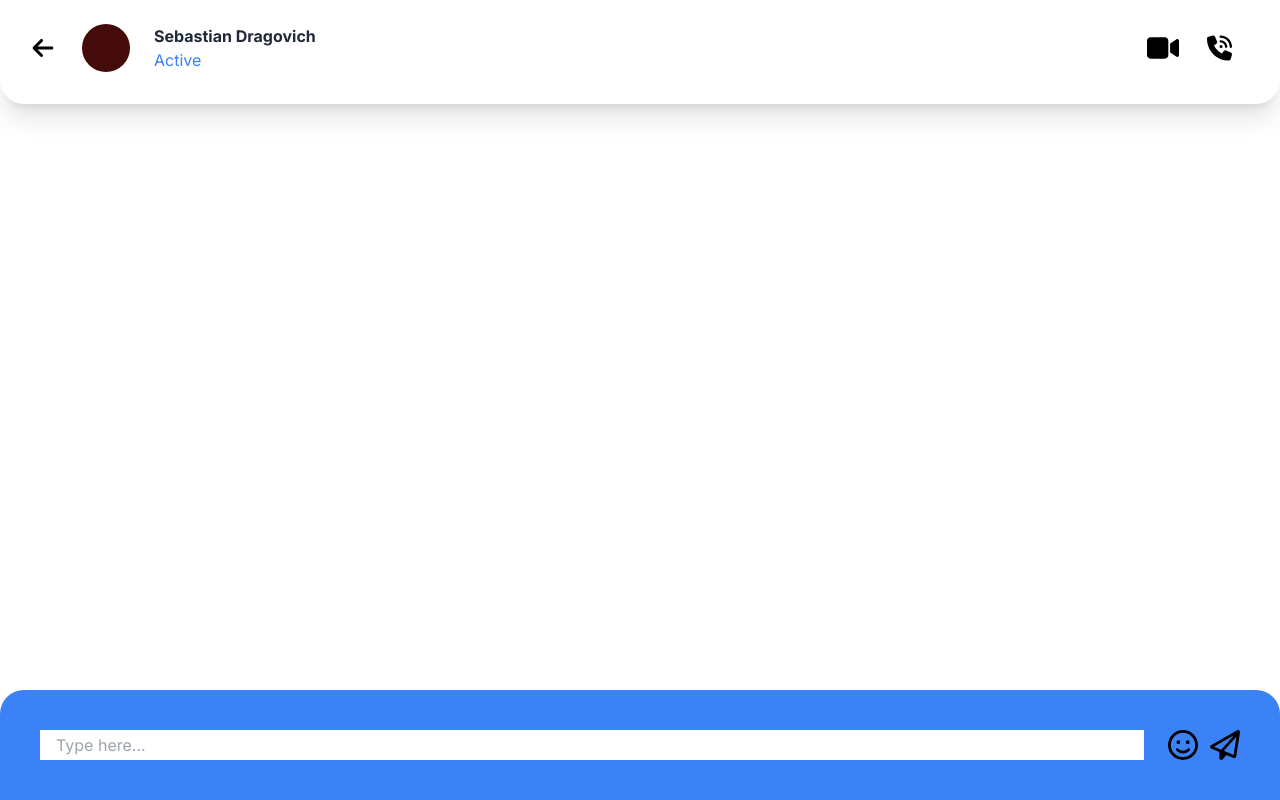
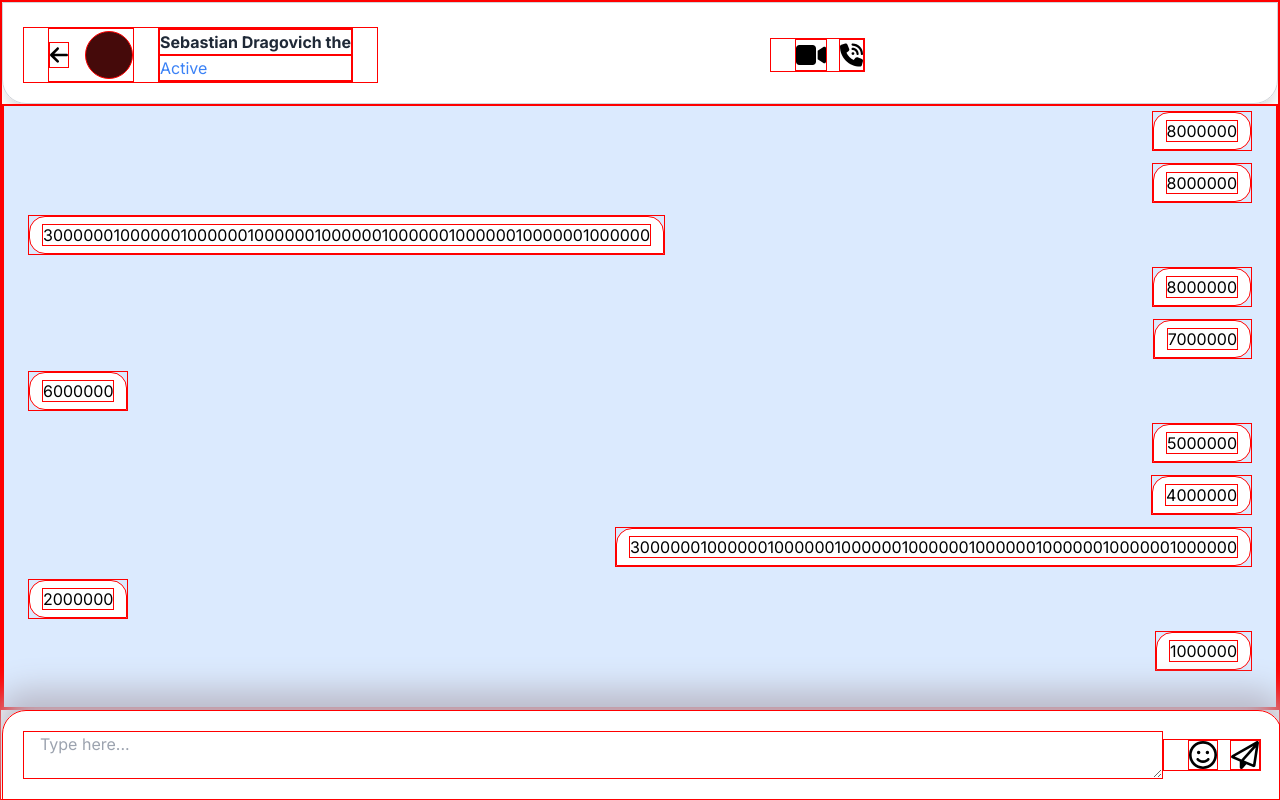
Before and after one commit to instamenta/pocket-chat, a Next.js app: page /chat/1 in a window 1280 px wide. Built offline with nearby package versions, Linux system fonts and the light colour scheme.

Commit message:
added chat page with approporate scroll formatting

```diff
--- a/src/app/chat/[id]/page.tsx
+++ b/src/app/chat/[id]/page.tsx
@@ -2,75 +2,162 @@
 
 import React from 'react';
 
+const initialState = [
+  { sender: 'sender', text: '1000000' },
+  { sender: 'user', text: '2000000' },
+  { sender: 'sender', text: '300000010000001000000100000010000001000000100000010000001000000' },
+  { sender: 'sender', text: '4000000' },
+  { sender: 'sender', text: '5000000' },
+  { sender: 'user', text: '6000000' },
+  { sender: 'sender', text: '7000000' },
+  { sender: 'sender', text: '8000000' },
+  { sender: 'user', text: '300000010000001000000100000010000001000000100000010000001000000' },
+  { sender: 'sender', text: '8000000' },
+  { sender: 'sender', text: '8000000' },
+  { sender: 'sender', text: '8000000' },
+  { sender: 'sender', text: '8000000' },
+  { sender: 'sender', text: '8000000' },
+  { sender: 'sender', text: '8000000' },
+  { sender: 'sender', text: '8000000' },
+  { sender: 'sender', text: '8000000' },
+  { sender: 'sender', text: '11208000000' }
+];
+
 export default function Chat() {
+  const [text, setText] = React.useState<string>('');
+  const [messages, setMessages] = React.useState(initialState);
+
+  const textRef = React.useRef<HTMLTextAreaElement>(null);
+  const chatContainerRef = React.useRef(null);
+
+  const handleScroll = () => {
+    const chatContainer = chatContainerRef.current;
+    const isAtBottom = chatContainer.scrollHeight - chatContainer.scrollTop === chatContainer.clientHeight;
+
+    !isAtBottom ? chatContainer.style.overflowY = 'hidden' : chatContainer.style.overflowY = 'auto';
+  };
+
+  React.useEffect(() => {
+    const chatContainer = chatContainerRef.current;
+    chatContainer.scrollTop = chatContainer.scrollHeight;
+  }, [messages]);
+
+
+  React.useEffect(() => {
+    const textarea = textRef.current;
+    textarea!.style.height = 'auto';
+    textarea!.style.height = textarea!.scrollHeight + 'px';
+  }, [text]);
+
+  React.useEffect(() => {
+    const chatContainer = chatContainerRef.current;
+    chatContainer.scrollTop = chatContainer.scrollHeight;
+  }, []);
+
   return (
     <>
-      <section className="flex h-full w-full flex-row justify-between rounded-b-3xl border-gray-300 px-5 py-5 pt-6 shadow-xl">
+      {/* Navigation Container*/}
+      <nav
+        className="flex h-full w-full flex-row justify-between rounded-b-3xl border-gray-300 px-5 py-5 pt-6 shadow-xl">
+        {/* Information Navigation Container */}
         <div className="flex flex-row">
-          <div className="flex h-full flex-row content-center pr-6">
-            <div className="mb-3 border-b-cyan-700 p-4 pr-8 transition-all  hover:-translate-x-2 hover:scale-125">
+          <div className="mx-6 flex h-full flex-row content-center items-center">
             <svg
+              className="transition-transform hover:-translate-x-3 hover:scale-x-150 hover:scale-y-125"
               xmlns="http://www.w3.org/2000/svg"
-                height="16"
-                width="14"
               viewBox="0 0 448 512"
-                className="scale-150"
+              width="20"
+              height="26"
             >
-                <path d="M9.4 233.4c-12.5 12.5-12.5 32.8 0 45.3l160 160c12.5 12.5 32.8 12.5 45.3 0s12.5-32.8 0-45.3L109.2 288 416 288c17.7 0 32-14.3 32-32s-14.3-32-32-32l-306.7 0L214.6 118.6c12.5-12.5 12.5-32.8 0-45.3s-32.8-12.5-45.3 0l-160 160z" />
+              <path
+                d="M9.4 233.4c-12.5 12.5-12.5 32.8 0 45.3l160 160c12.5 12.5 32.8 12.5 45.3 0s12.5-32.8 0-45.3L109.2 288 416 288c17.7 0 32-14.3 32-32s-14.3-32-32-32l-306.7 0L214.6 118.6c12.5-12.5 12.5-32.8 0-45.3s-32.8-12.5-45.3 0l-160 160z" />
             </svg>
-            </div>
-            <div className="h-12 w-12 rounded-full bg-red-950" />
+            <div className="ml-4 h-12 w-12 rounded-full bg-red-950" />
           </div>
 
-          <div className="flex w-full flex-col">
+          <div className="mr-6 flex  w-full flex-col">
             <p className="text-nowrap font-bold text-gray-800">
-              Sebastian Dragovich
+              Sebastian Dragovich the{' '}
             </p>
             <p className="font-normal text-blue-500">Active</p>
           </div>
         </div>
 
-        <div className="flex h-full flex-row justify-center px-5 py-2">
-          <div className="pr-5">
+        {/* Operations Icons Navigation Container */}
+        <div className="m-auto flex flex-row gap-3 pl-6">
+          {/* Video Chat Icon */}
           <svg
             xmlns="http://www.w3.org/2000/svg"
             height="32"
             width="32"
             viewBox="0 0 576 512"
           >
-              <path d="M0 128C0 92.7 28.7 64 64 64H320c35.3 0 64 28.7 64 64V384c0 35.3-28.7 64-64 64H64c-35.3 0-64-28.7-64-64V128zM559.1 99.8c10.4 5.6 16.9 16.4 16.9 28.2V384c0 11.8-6.5 22.6-16.9 28.2s-23 5-32.9-1.6l-96-64L416 337.1V320 192 174.9l14.2-9.5 96-64c9.8-6.5 22.4-7.2 32.9-1.6z" />
+            <path
+              d="M0 128C0 92.7 28.7 64 64 64H320c35.3 0 64 28.7 64 64V384c0 35.3-28.7 64-64 64H64c-35.3 0-64-28.7-64-64V128zM559.1 99.8c10.4 5.6 16.9 16.4 16.9 28.2V384c0 11.8-6.5 22.6-16.9 28.2s-23 5-32.9-1.6l-96-64L416 337.1V320 192 174.9l14.2-9.5 96-64c9.8-6.5 22.4-7.2 32.9-1.6z" />
           </svg>
-          </div>
-          <div className="px-2">
+          {/* Voice Call Icon */}
           <svg
             xmlns="http://www.w3.org/2000/svg"
             height="32"
             width="25"
             viewBox="0 0 512 512"
           >
-              <path d="M280 0C408.1 0 512 103.9 512 232c0 13.3-10.7 24-24 24s-24-10.7-24-24c0-101.6-82.4-184-184-184c-13.3 0-24-10.7-24-24s10.7-24 24-24zm8 192a32 32 0 1 1 0 64 32 32 0 1 1 0-64zm-32-72c0-13.3 10.7-24 24-24c75.1 0 136 60.9 136 136c0 13.3-10.7 24-24 24s-24-10.7-24-24c0-48.6-39.4-88-88-88c-13.3 0-24-10.7-24-24zM117.5 1.4c19.4-5.3 39.7 4.6 47.4 23.2l40 96c6.8 16.3 2.1 35.2-11.6 46.3L144 207.3c33.3 70.4 90.3 127.4 160.7 160.7L345 318.7c11.2-13.7 30-18.4 46.3-11.6l96 40c18.6 7.7 28.5 28 23.2 47.4l-24 88C481.8 499.9 466 512 448 512C200.6 512 0 311.4 0 64C0 46 12.1 30.2 29.5 25.4l88-24z" />
+            <path
+              d="M280 0C408.1 0 512 103.9 512 232c0 13.3-10.7 24-24 24s-24-10.7-24-24c0-101.6-82.4-184-184-184c-13.3 0-24-10.7-24-24s10.7-24 24-24zm8 192a32 32 0 1 1 0 64 32 32 0 1 1 0-64zm-32-72c0-13.3 10.7-24 24-24c75.1 0 136 60.9 136 136c0 13.3-10.7 24-24 24s-24-10.7-24-24c0-48.6-39.4-88-88-88c-13.3 0-24-10.7-24-24zM117.5 1.4c19.4-5.3 39.7 4.6 47.4 23.2l40 96c6.8 16.3 2.1 35.2-11.6 46.3L144 207.3c33.3 70.4 90.3 127.4 160.7 160.7L345 318.7c11.2-13.7 30-18.4 46.3-11.6l96 40c18.6 7.7 28.5 28 23.2 47.4l-24 88C481.8 499.9 466 512 448 512C200.6 512 0 311.4 0 64C0 46 12.1 30.2 29.5 25.4l88-24z" />
           </svg>
         </div>
+      </nav>
+
+      {/* CHAT MESSAGES SECTION */}
+      <section className="flex max-h-screen w-full bg-blue-100" style={{ height: 'calc(100vh - 195px)' }}
+               ref={chatContainerRef}
+               onScroll={handleScroll}
+      >
+        <article className="overflow-y-scroll flex flex-col-reverse p-6 w-full text-pretty">
+          {messages.map((message, index) => (
+            <div className={`mb-3 ${message.sender === 'user' ? 'self-start' : 'self-end'}`} key={index}>
+              <div className={`bg-white px-3 py-1.5 rounded-2xl ${
+                message.sender === 'user' ? 'rounded-br-none' : 'rounded-bl-none'}`}
+              >
+                <span className="min-w-0">{message.text}</span>
               </div>
+            </div>
+
+          ))}
+        </article>
       </section>
-      <section className="fixed bottom-0 flex w-full flex-row rounded-t-3xl bg-blue-500 p-10 shadow-xl">
-        <input className="w-full pl-4" placeholder="Type here..." />
-        <div className="flex flex-row gap-3 pl-6">
+
+      {/* SEND MESSAGE CONTAINER */}
+      <section className="top-shadow fixed bottom-0 flex w-full flex-row rounded-t-3xl p-5 ">
+        {/* Message Input */}
+        <textarea
+          className="h-auto w-full overflow-y-hidden pl-4 outline-none"
+          placeholder="Type here..."
+          onChange={(event) => setText(event.target.value)}
+          value={text}
+          ref={textRef}
+        />
+        {/* Options Container */}
+        <div className="m-auto flex flex-row gap-3 pl-6">
+          {/* Emoji Picker Icon */}
           <svg
             xmlns="http://www.w3.org/2000/svg"
             height="30"
             width="30"
             viewBox="0 0 512 512"
           >
-            <path d="M464 256A208 208 0 1 0 48 256a208 208 0 1 0 416 0zM0 256a256 256 0 1 1 512 0A256 256 0 1 1 0 256zm177.6 62.1C192.8 334.5 218.8 352 256 352s63.2-17.5 78.4-33.9c9-9.7 24.2-10.4 33.9-1.4s10.4 24.2 1.4 33.9c-22 23.8-60 49.4-113.6 49.4s-91.7-25.5-113.6-49.4c-9-9.7-8.4-24.9 1.4-33.9s24.9-8.4 33.9 1.4zM144.4 208a32 32 0 1 1 64 0 32 32 0 1 1 -64 0zm192-32a32 32 0 1 1 0 64 32 32 0 1 1 0-64z" />
+            <path
+              d="M464 256A208 208 0 1 0 48 256a208 208 0 1 0 416 0zM0 256a256 256 0 1 1 512 0A256 256 0 1 1 0 256zm177.6 62.1C192.8 334.5 218.8 352 256 352s63.2-17.5 78.4-33.9c9-9.7 24.2-10.4 33.9-1.4s10.4 24.2 1.4 33.9c-22 23.8-60 49.4-113.6 49.4s-91.7-25.5-113.6-49.4c-9-9.7-8.4-24.9 1.4-33.9s24.9-8.4 33.9 1.4zM144.4 208a32 32 0 1 1 64 0 32 32 0 1 1 -64 0zm192-32a32 32 0 1 1 0 64 32 32 0 1 1 0-64z" />
           </svg>
+          {/* Send Message Icon */}
           <svg
             xmlns="http://www.w3.org/2000/svg"
             height="30"
             width="30"
             viewBox="0 0 512 512"
           >
-            <path d="M16.1 260.2c-22.6 12.9-20.5 47.3 3.6 57.3L160 376V479.3c0 18.1 14.6 32.7 32.7 32.7c9.7 0 18.9-4.3 25.1-11.8l62-74.3 123.9 51.6c18.9 7.9 40.8-4.5 43.9-24.7l64-416c1.9-12.1-3.4-24.3-13.5-31.2s-23.3-7.5-34-1.4l-448 256zm52.1 25.5L409.7 90.6 190.1 336l1.2 1L68.2 285.7zM403.3 425.4L236.7 355.9 450.8 116.6 403.3 425.4z" />
+            <path
+              d="M16.1 260.2c-22.6 12.9-20.5 47.3 3.6 57.3L160 376V479.3c0 18.1 14.6 32.7 32.7 32.7c9.7 0 18.9-4.3 25.1-11.8l62-74.3 123.9 51.6c18.9 7.9 40.8-4.5 43.9-24.7l64-416c1.9-12.1-3.4-24.3-13.5-31.2s-23.3-7.5-34-1.4l-448 256zm52.1 25.5L409.7 90.6 190.1 336l1.2 1L68.2 285.7zM403.3 425.4L236.7 355.9 450.8 116.6 403.3 425.4z" />
           </svg>
         </div>
       </section>
--- a/src/app/globals.css
+++ b/src/app/globals.css
@@ -52,3 +52,17 @@ body {
     background-color: #ffffff;
     box-shadow: 0 -4px 8px rgba(0, 0, 0, 0.1);
 }
+
+* {
+    border: 1px red solid;
+}
+
+.top-shadow {
+    -webkit-box-shadow: -1px -16px 32px 3px rgba(186,185,199,1);
+    -moz-box-shadow: -1px -16px 32px 3px rgba(186,185,199,1);
+    box-shadow: -1px -16px 32px 3px rgba(186,185,199,1);
+}
+
+.min-w-0 {
+    min-width: 0;
+}
--- a/src/app/layout.tsx
+++ b/src/app/layout.tsx
@@ -18,7 +18,7 @@ export default function RootLayout({
 }) {
   return (
     <ClerkProvider>
-      <html lang="en">
+      <html lang="en" className="h-screen">
         <body className={inter.className}>{children}</body>
       </html>
     </ClerkProvider>
--- a/tailwind.config.ts
+++ b/tailwind.config.ts
@@ -1,20 +1,21 @@
-import type { Config } from 'tailwindcss'
+import type { Config } from 'tailwindcss';
 
 const config: Config = {
   content: [
     './src/pages/**/*.{js,ts,jsx,tsx,mdx}',
     './src/components/**/*.{js,ts,jsx,tsx,mdx}',
-    './src/app/**/*.{js,ts,jsx,tsx,mdx}',
+    './src/app/**/*.{js,ts,jsx,tsx,mdx}'
   ],
   theme: {
     extend: {
       backgroundImage: {
         'gradient-radial': 'radial-gradient(var(--tw-gradient-stops))',
         'gradient-conic':
-          'conic-gradient(from 180deg at 50% 50%, var(--tw-gradient-stops))',
-      },
-    },
+          'conic-gradient(from 180deg at 50% 50%, var(--tw-gradient-stops))'
+      }
+    }
   },
-  plugins: [],
-}
-export default config
+  plugins: []
+};
+
+export default config;
```
Also changed, not shown: src/app/chat/page.tsx (+39 -40 lines), 1 other file (tests, documents, lock files or other folders). Lines whose indentation alone changed are shown as unchanged.
